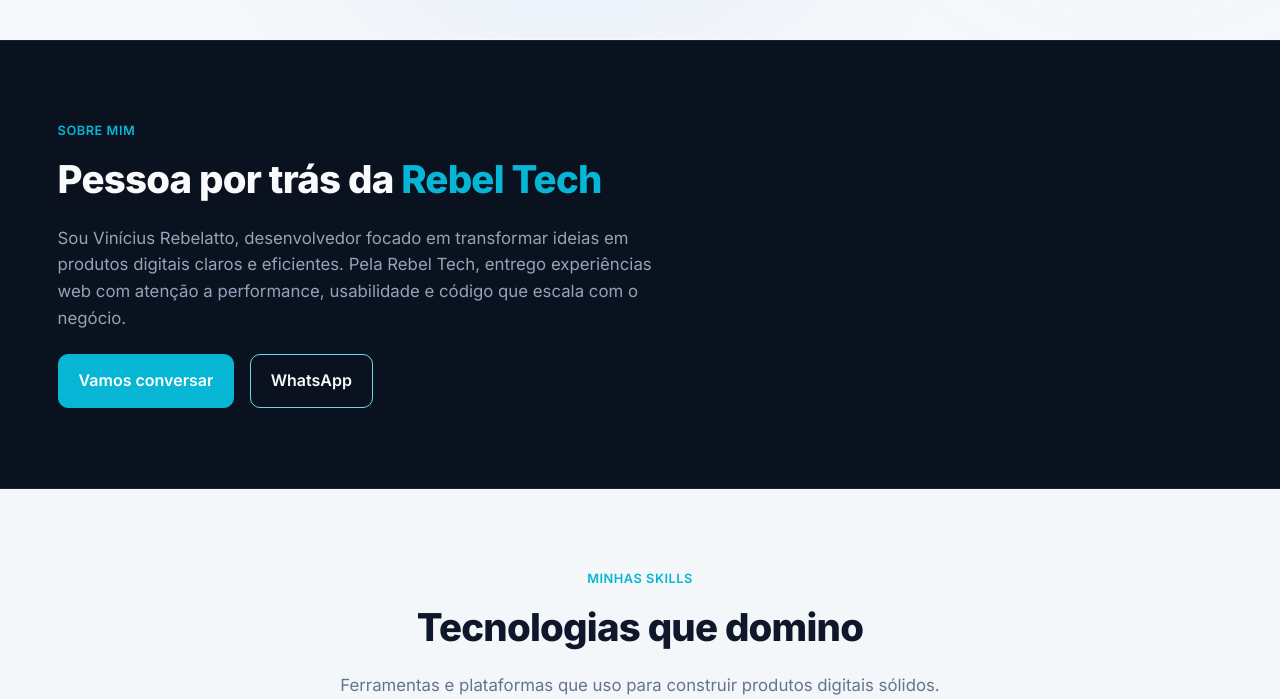
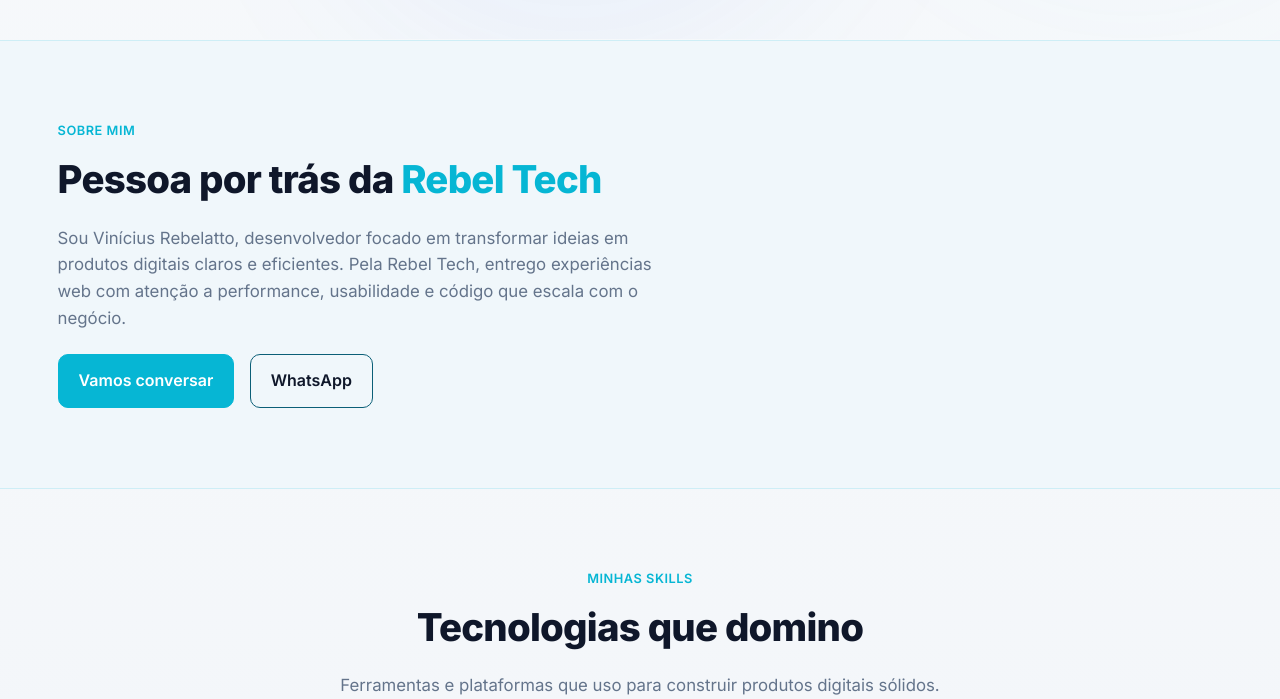
Before and after one commit to vinicius-rebelatto/rebelatto, a Django app: page / in a window 1280 px wide. Shown: the part 761-1460 px from the top of the page. Run offline with Django 5.2, Linux system fonts and the light colour scheme; data that the repository does not hold is empty; some libraries are stand-ins or nearby versions.

Commit message:
Use soft bluish white for About section in light theme.
Keep the darker navy break only for dark mode, with readable navy text on light.

Co-authored-by: Cursor <cursoragent@cursor.com>

```diff
--- a/static/css/main.css
+++ b/static/css/main.css
@@ -33,9 +33,9 @@
   --cyan-dim: rgba(6, 182, 212, 0.14);
   --scroll-shadow: 0 10px 28px rgba(15, 23, 42, 0.08);
   --placeholder-bg: #e2e8f0;
-  --about-bg: #0a1220;
-  --about-fg: var(--color-ice);
-  --about-muted: #94a3b8;
+  --about-bg: #f0f7fb;
+  --about-fg: var(--color-navy);
+  --about-muted: #64748b;
   --project-card-bg: rgba(255, 255, 255, 0.62);
   --project-card-bg-hover: rgba(255, 255, 255, 0.88);
   --project-card-shadow: 0 18px 40px rgba(15, 23, 42, 0.08);
@@ -788,11 +788,11 @@ html[data-theme="dark"] .hero-photo--dark {
 .about .btn-outline {
   background: transparent;
   color: var(--about-fg);
-  border-color: color-mix(in srgb, var(--color-cyan) 55%, var(--about-fg));
+  border-color: color-mix(in srgb, var(--color-cyan) 45%, var(--about-fg));
 }
 
 .about .btn-outline:hover {
-  background: color-mix(in srgb, var(--color-cyan) 16%, transparent);
+  background: color-mix(in srgb, var(--color-cyan) 12%, transparent);
   border-color: var(--color-cyan);
   color: var(--about-fg);
   text-decoration: none;
```
